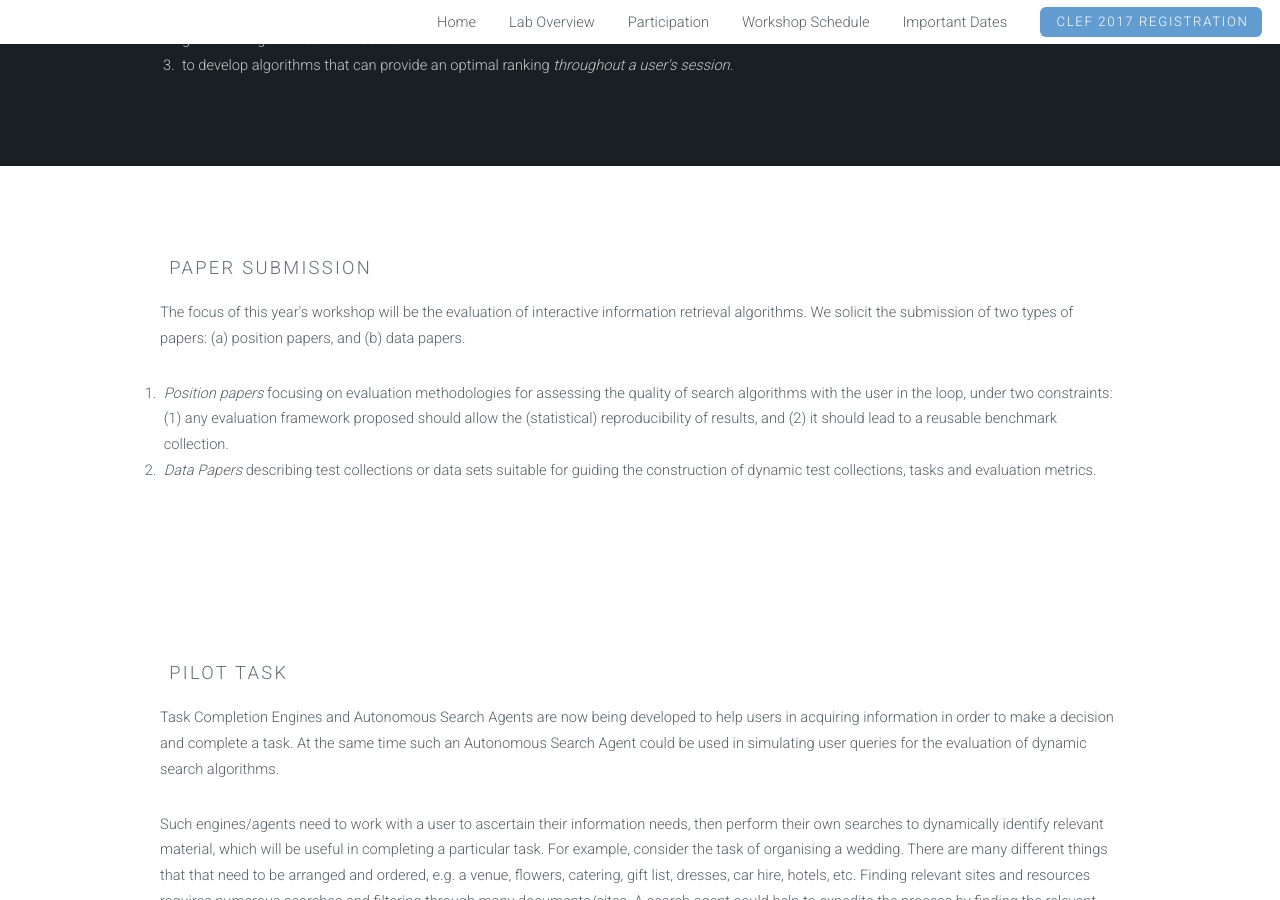
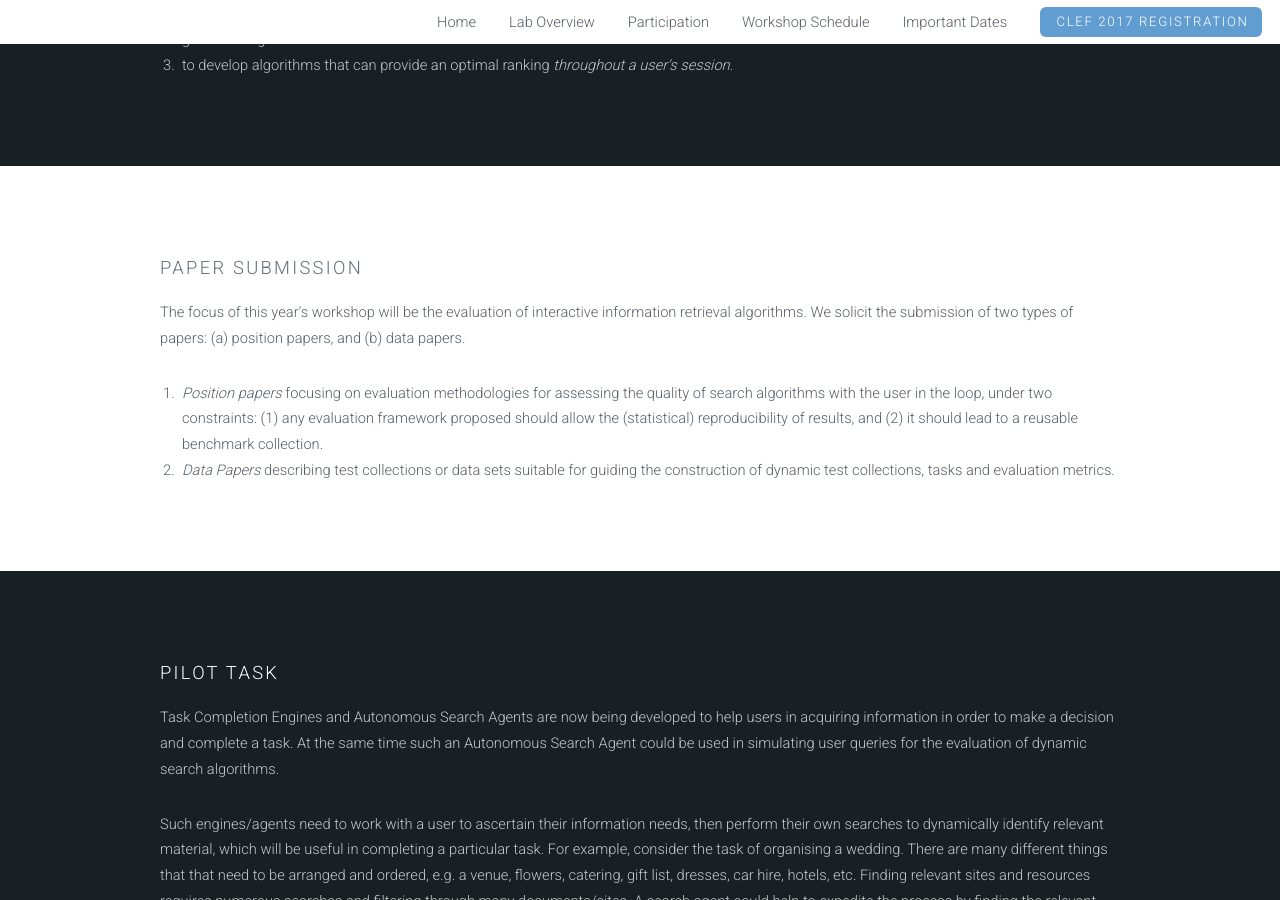
Before and after one commit to ekanou/dynamicsearch, a Jekyll site: the page built from clef-lab.html, in a window 1280 px wide and 900 px high, scrolled down 1603 px. Built offline with Jekyll 4.4.1, drawn with Linux system fonts in a browser that asks for light colours.

Commit message:
Update clef-lab.html

```diff
--- a/clef-lab.html
+++ b/clef-lab.html
@@ -48,19 +48,22 @@
 <section id="Papers" class="wrapper style1">
      	<div class="container">
             	<div class="row">
+			<section>
 		<h3>Paper Submission</h3>
                 <p>The focus of this year's workshop will be the evaluation of interactive information retrieval algorithms. We solicit the submission of two types of papers: (a) position papers, and (b) data papers.</p>
 					<ol>
 						<li><em>Position papers</em> focusing on evaluation methodologies for assessing the quality of search algorithms with the user in the loop, under two constraints: (1) any evaluation framework proposed should allow the (statistical) reproducibility of results, and (2) it should lead to a reusable benchmark collection.</li>
 						<li><em>Data Papers</em> describing test collections or data sets suitable for guiding the construction of dynamic test collections, tasks and evaluation metrics.</li>
 					</ol>
+			</section>
 		</div>
 	</div>
 </section>
 
-<section id="Pilot Task" class="wrapper style1">
+<section id="Pilot Task" class="wrapper style2">
      	<div class="container">
             	<div class="row">
+			<section>
 			<h3>Pilot Task</h3>
 			<p>Task Completion Engines and Autonomous Search Agents are now being developed to help users in acquiring information in order to make a decision and complete a task. At the same time such an Autonomous Search Agent could be used in simulating user queries for the evaluation of dynamic search algorithms.</p>
 
@@ -68,9 +71,10 @@
 
 			<p>In this year's Dynamic Search Task Track, the task is to generate a series of queries that a search agent would issue to a search engine, in order to compile a set of links useful for completing the task at hand. This set might be presented to the user or used for further processing by a task completion engine.</p>
 
-			<p>As a starting point, we will consider how humans source information required to complete such tasks, and use this information as a reference point for our evaluation, i.e. can we develop search agents that can generate queries that are like those posed by humans? Thus the focus of the track will be on query generation and models of querying.
-</p>
-	<!--
+			<p>As a starting point, we will consider how humans source information required to complete such tasks, and use this information as a reference point for our evaluation, i.e. can we develop search agents that can generate queries that are like those posed by humans? Thus the focus of the track will be on query generation and models of querying.</p>
+			</section>
+
+			<!--
                     <dl>
 			<dt> Dataset: ClueWeb12B (An API to call a pre-defined retrieval algorithm will be provided to the participants)
                                     	<dt> Input: </dt>
@@ -89,7 +93,7 @@
 </section>
 
 
-<section id="Important Dates" class="wrapper style2">
+<section id="Important Dates" class="wrapper style1">
         <div class="container">
             	<div class="row">
                     	<h3>Important Dates</h3>
```
